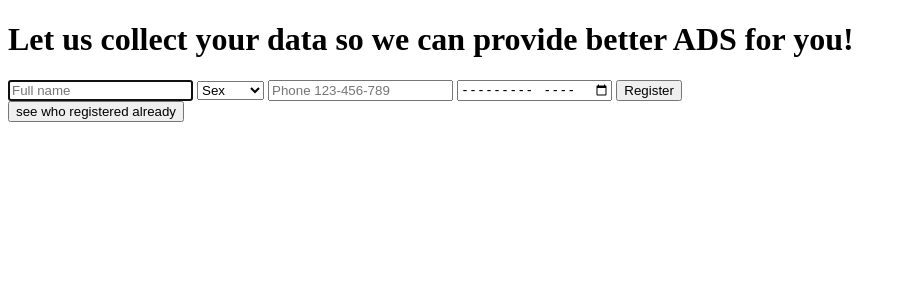
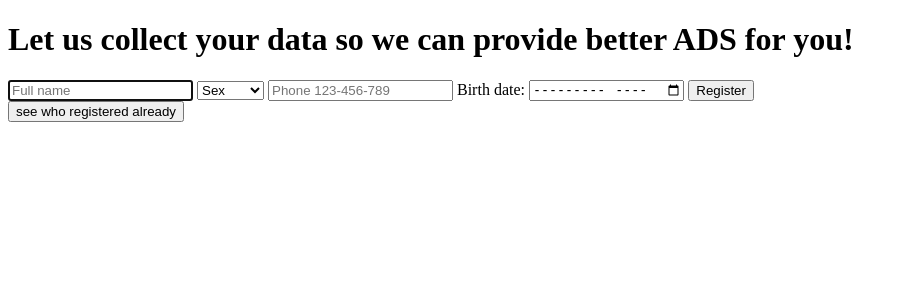
Before and after one commit to tlalky/Flask-form, a Flask app: page / in a window 1280 px wide. Shown: the top 300 px of the page, without its empty margins (0-906 px from the left). Run offline with Flask 2, Linux system fonts and the light colour scheme.

```diff
--- a/templates/index.html
+++ b/templates/index.html
@@ -13,6 +13,7 @@
                 <option value="Other">Other</option>
             </select>
             <input name="phone_number" type="tel" placeholder="Phone 123-456-789" pattern="[0-9]{3}-[0-9]{3}-[0-9]{3}">
+            Birth date:
             <input type="month" id="bdaymonth" name="bdaymonth">
 
 
```
